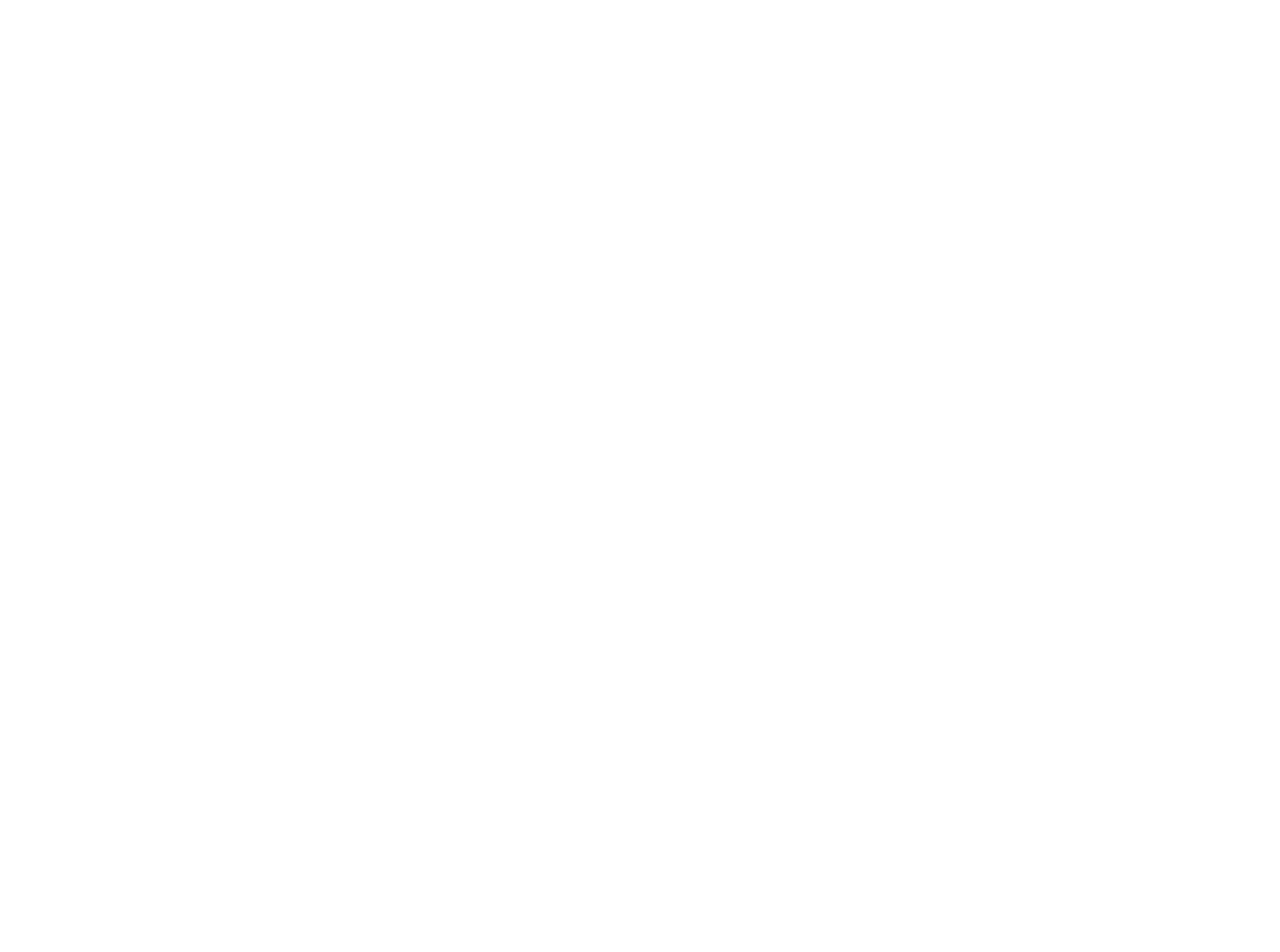
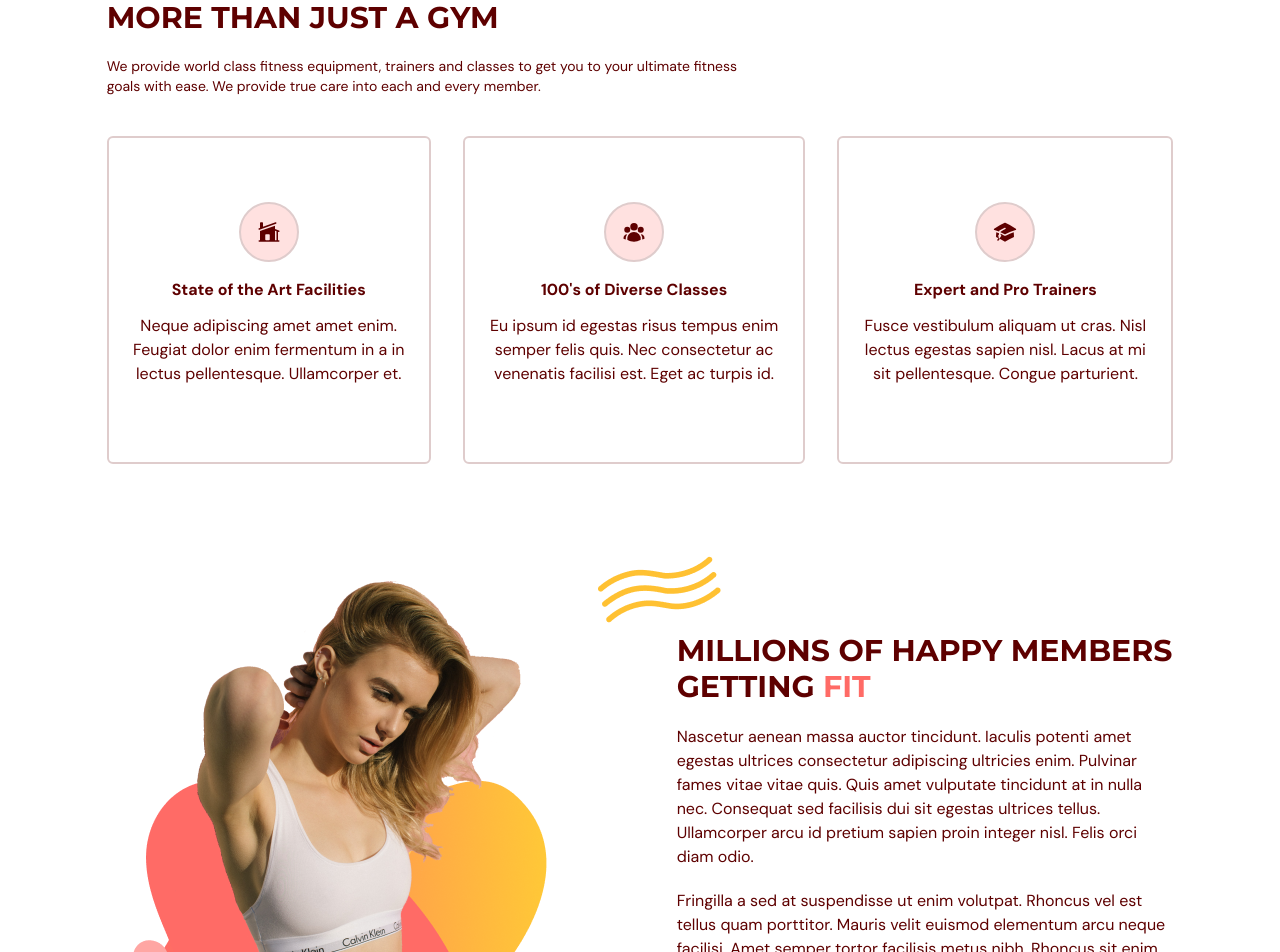
Before and after one commit to jennaly/gym-typescript, a React (Vite) app: page / in a window 1280 px wide. Shown: the part 900-1852 px from the top of the page. Before the commit the page ends 823 px from the top, so only its background shows below. Built offline with nearby package versions, Linux system fonts and the light colour scheme.

Commit message:
benefits page

```diff
--- a/src/App.tsx
+++ b/src/App.tsx
@@ -1,5 +1,6 @@
 import Navbar from "@/scenes/navbar";
 import Home from "@/scenes/home";
+import Benefits from "@/scenes/benefits";
 import { useState, useEffect } from "react";
 import { SelectedPage } from "@/shared/types";
 
@@ -31,6 +32,7 @@
         isTopOfPage={isTopOfPage}
       />
       <Home setSelectedPage={setSelectedPage} />
+      <Benefits setSelectedPage={setSelectedPage} />
     </div>
   );
 }
--- /dev/null
+++ b/src/scenes/benefits/Benefit.tsx
@@ -0,0 +1,39 @@
+import { SelectedPage } from "@/shared/types";
+import AnchorLink from "react-anchor-link-smooth-scroll";
+import { motion } from "framer-motion";
+
+const childVariant = {
+  hidden: { opacity: 0, scale: 0.9 },
+  visible: { opacity: 1, scale: 1 },
+};
+type Props = {
+  icon: JSX.Element;
+  title: string;
+  description: string;
+  setSelectedPage: (value: SelectedPage) => void;
+};
+
+const Benefit = ({ icon, title, description, setSelectedPage }: Props) => {
+  return (
+    <motion.div
+      variants={childVariant}
+      className="mt-5 rounded-md border-2 border-gray-100 px-5 py-16 text-center"
+    >
+      <div className="mb-4 flex justify-center">
+        <div className="rounded-full border-2 border-gray-100 bg-primary-100 p-4">
+          {icon}
+        </div>
+      </div>
+
+      <h4 className="font-bold">{title}</h4>
+      <p className="my-3">{description}</p>
+      <AnchorLink
+        className="text-sm font-bold text-primary-500 underline hover:text-secondary-500"
+        onClick={() => setSelectedPage(SelectedPage.Benefits)}
+        href={`#${SelectedPage.Benefits}`}
+      ></AnchorLink>
+    </motion.div>
+  );
+};
+
+export default Benefit;
--- /dev/null
+++ b/src/scenes/benefits/index.tsx
@@ -0,0 +1,166 @@
+import ActionButton from "@/shared/ActionButton";
+import HText from "@/shared/HText";
+import { BenefitType, SelectedPage } from "@/shared/types";
+import {
+  HomeModernIcon,
+  UserGroupIcon,
+  AcademicCapIcon,
+} from "@heroicons/react/24/solid";
+import { motion } from "framer-motion";
+import Benefit from "./Benefit";
+import BenefitsPageGraphic from "@/assets/BenefitsPageGraphic.png";
+
+const benefits: Array<BenefitType> = [
+  {
+    icon: <HomeModernIcon className="h-6 w-6" />,
+    title: "State of the Art Facilities",
+    description:
+      "Neque adipiscing amet amet enim. Feugiat dolor enim fermentum in a in lectus pellentesque. Ullamcorper et.",
+  },
+  {
+    icon: <UserGroupIcon className="h-6 w-6" />,
+    title: "100's of Diverse Classes",
+    description:
+      "Eu ipsum id egestas risus tempus enim semper felis quis. Nec consectetur ac venenatis facilisi est. Eget ac turpis id.",
+  },
+  {
+    icon: <AcademicCapIcon className="h-6 w-6" />,
+    title: "Expert and Pro Trainers",
+    description:
+      "Fusce vestibulum aliquam ut cras. Nisl lectus egestas sapien nisl. Lacus at mi sit pellentesque. Congue parturient.",
+  },
+];
+
+const container = {
+  hidden: {},
+  visible: {
+    transition: {
+      staggerChildren: 0.2,
+    },
+  },
+};
+
+type Props = {
+  setSelectedPage: (value: SelectedPage) => void;
+};
+
+const Benefits = ({ setSelectedPage }: Props) => {
+  return (
+    <section id="benefit" className="mx-auto min-h-full w-5/6 py-20">
+      <motion.div
+        onViewportEnter={() => setSelectedPage(SelectedPage.Benefits)}
+      >
+        {/* HEADER */}
+        <motion.div
+          className="md:my-5 md:w-3/5"
+          initial="hidden"
+          whileInView="visible"
+          viewport={{ once: true, amount: 0.5 }}
+          transition={{ delay: 0.2, duration: 0.5 }}
+          variants={{
+            hidden: { opacity: 0, x: -50 },
+            visible: { opacity: 1, x: 0 },
+          }}
+        >
+          <HText>MORE THAN JUST A GYM</HText>
+          <p className="my-5 text-sm">
+            We provide world class fitness equipment, trainers and classes to
+            get you to your ultimate fitness goals with ease. We provide true
+            care into each and every member.
+          </p>
+        </motion.div>
+
+        {/* BENEFITS */}
+        <motion.div
+          className="items-center justify-between gap-8 md:flex md:flex"
+          initial="hidden"
+          whileInView="visible"
+          viewport={{ once: true, amount: 0.5 }}
+          variants={container}
+        >
+          {benefits.map((benefit) => {
+            return (
+              <Benefit
+                key={benefit.title}
+                icon={benefit.icon}
+                title={benefit.title}
+                description={benefit.description}
+                setSelectedPage={setSelectedPage}
+              />
+            );
+          })}
+        </motion.div>
+
+        {/* GRAPHICS AND DESCRIPTION */}
+        <div className="mt-16 items-center justify-between gap-20 md:mt-28 md:flex">
+          {/* GRAPHIC */}
+          <img
+            className="mx-auto"
+            alt="benefits-page-graphic"
+            src={BenefitsPageGraphic}
+          />
+
+          {/* DESCRIPTION */}
+          <div>
+            {/* TITLE */}
+            <div className="relative">
+              <div className="before:absolute before:-top-20 before:-left-20 before:z-[-1] before:content-abstractwaves"></div>
+              <motion.div
+                initial="hidden"
+                whileInView="visible"
+                viewport={{ once: true, amount: 0.5 }}
+                variants={{
+                  hidden: { opacity: 0, x: 50 },
+                  visible: { opacity: 1, x: 0 },
+                }}
+              >
+                <HText>
+                  MILLIONS OF HAPPY MEMBERS GETTING{" "}
+                  <span className="text-primary-500">FIT</span>
+                </HText>
+              </motion.div>
+            </div>
+
+            {/* DESCRIPTION */}
+            <motion.div
+              initial="hidden"
+              whileInView="visible"
+              viewport={{ once: true, amount: 0.5 }}
+              variants={{
+                hidden: { opacity: 0, x: 50 },
+                visible: { opacity: 1, x: 0 },
+              }}
+            >
+              <p className="my-5">
+                Nascetur aenean massa auctor tincidunt. Iaculis potenti amet
+                egestas ultrices consectetur adipiscing ultricies enim. Pulvinar
+                fames vitae vitae quis. Quis amet vulputate tincidunt at in
+                nulla nec. Consequat sed facilisis dui sit egestas ultrices
+                tellus. Ullamcorper arcu id pretium sapien proin integer nisl.
+                Felis orci diam odio.
+              </p>
+              <p className="mb-5">
+                {" "}
+                Fringilla a sed at suspendisse ut enim volutpat. Rhoncus vel est
+                tellus quam porttitor. Mauris velit euismod elementum arcu neque
+                facilisi. Amet semper tortor facilisis metus nibh. Rhoncus sit
+                enim mattis odio in risus nunc.
+              </p>
+            </motion.div>
+
+            {/* BUTTON */}
+            <div className="relative mt-16">
+              <div className="before:absolute before:-bottom-20 before:right-40 before:z-[-1] before:content-sparkles">
+                <ActionButton setSelectedPage={setSelectedPage}>
+                  Join Now
+                </ActionButton>
+              </div>
+            </div>
+          </div>
+        </div>
+      </motion.div>
+    </section>
+  );
+};
+
+export default Benefits;
--- /dev/null
+++ b/src/shared/HText.tsx
@@ -0,0 +1,13 @@
+import React from "react";
+
+type Props = {
+  children: React.ReactNode;
+};
+
+const HText = ({ children }: Props) => {
+  return (
+    <h1 className="basis-3/5 font-montserrat text-3xl font-bold">{children}</h1>
+  );
+};
+
+export default HText;
--- a/src/shared/types.ts
+++ b/src/shared/types.ts
@@ -1,6 +1,12 @@
 export enum SelectedPage {
   Home = "home",
-  Benefit = "benefit",
+  Benefits = "benefits",
   OurClasses = "ourclasses",
   ContactUs = "contactus",
 }
+
+export interface BenefitType {
+  icon: JSX.Element;
+  title: string;
+  description: string;
+}
```
